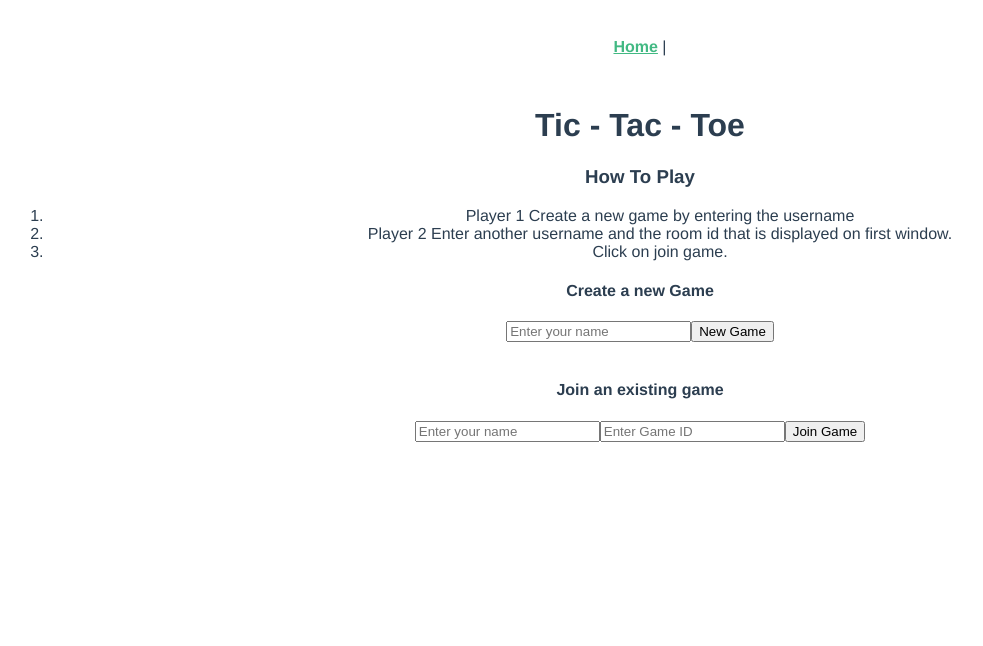
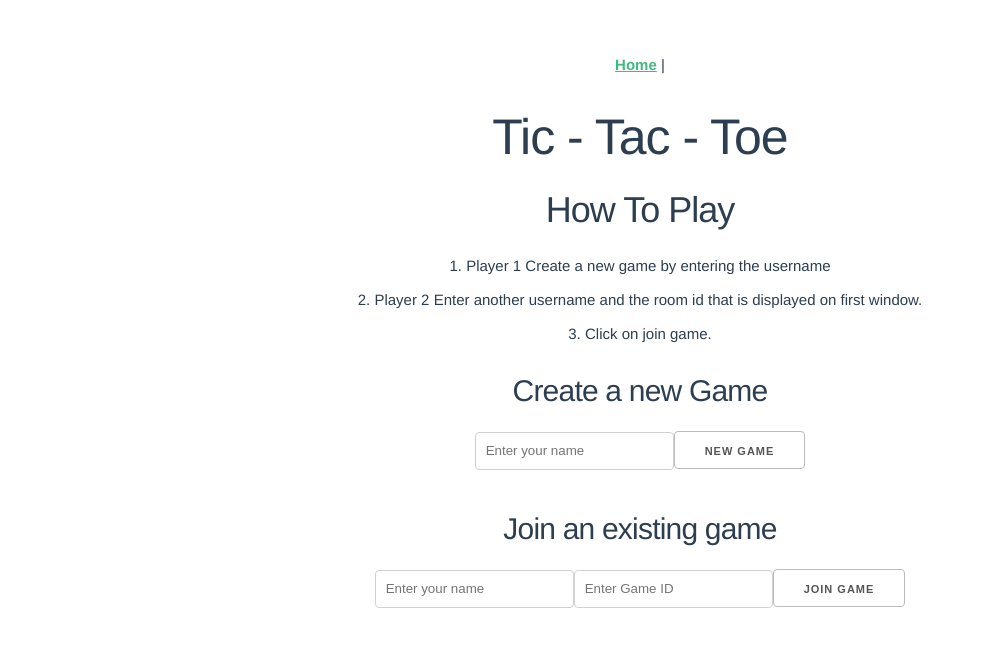
Before and after one commit to TicTacToe-DynamicFox/client, a Vue app in the folder tictactoe/: page / in a window 1280 px wide. Shown: the top 646 px of the page, without its empty margins (0-983 px from the left). Built offline with nearby package versions, Linux system fonts and the light colour scheme; no server answers.

Commit message:
skeleton add

```diff
--- a/tictactoe/src/App.vue
+++ b/tictactoe/src/App.vue
@@ -14,6 +14,10 @@
   -moz-osx-font-smoothing: grayscale;
   text-align: center;
   color: #2c3e50;
+  height: 100vh;
+  padding: 15px;
+  margin: 0!important;
+  /* background-color: #42b983; */
 }
 
 #nav {
--- a/tictactoe/src/main.js
+++ b/tictactoe/src/main.js
@@ -2,11 +2,13 @@ import Vue from 'vue'
 import App from './App.vue'
 import router from './router'
 import store from './store'
+import skeleton from '../node_modules/skeleton-css/css/skeleton.css'
 
 Vue.config.productionTip = false
 
 new Vue({
   router,
   store,
+  skeleton,
   render: h => h(App)
 }).$mount('#app')
--- /dev/null
+++ b/tictactoe/src/plugins/vuetify.js
@@ -0,0 +1,7 @@
+import Vue from 'vue'
+import Vuetify from 'vuetify/lib'
+
+Vue.use(Vuetify)
+
+export default new Vuetify({
+})
--- /dev/null
+++ b/tictactoe/vue.config.js
@@ -0,0 +1,5 @@
+module.exports = {
+  transpileDependencies: [
+    'vuetify'
+  ]
+}
```
Also changed, not shown: tictactoe/src/assets/logo.svg (added), 1 other file (tests, documents, lock files or other folders).
